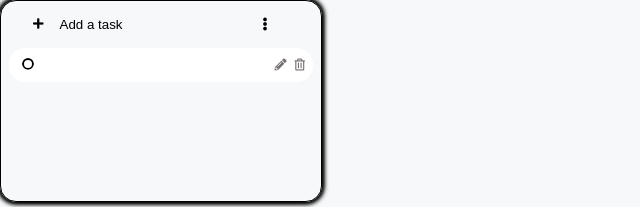
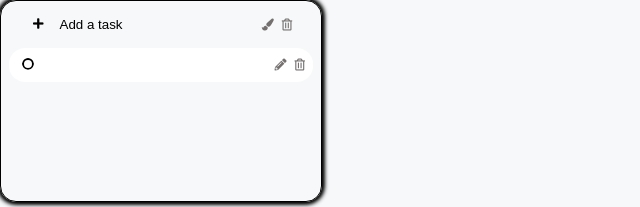
Before and after one commit to hassanelnajjar/Hassan-react-Todo, a React (Create React App) app: page / in a window 1280 px wide. Shown: the top 207 px of the page, without its empty margins (0-640 px from the left). Built offline with nearby package versions, Linux system fonts and the light colour scheme.

Commit message:
fix-List-componenet relates #7

```diff
--- a/src/Component/List/index.js
+++ b/src/Component/List/index.js
@@ -2,7 +2,12 @@ import React from 'react';
 import Task from '../Task';
 import './style.css';
 export default function List(props) {
-	const { handleAddList, handleOptions, ...TaskProps } = props;
+	const {
+		handleAddList,
+		handleDeleteList,
+		handleChangeListColor,
+		...TaskProps
+	} = props;
 	// onClick on list-add-task-button-div just change display to none
 	return (
 		<div className='List-div'>
@@ -22,8 +27,14 @@ export default function List(props) {
 					onChange={handleAddList}
 					// placeholder='new task'
 				/>
-				<button className='List-Options' onClick={handleOptions}>
-					<i class='fas fa-ellipsis-v'></i>
+				<button
+					className='List-Change-Color-Button'
+					onClick={handleChangeListColor}
+				>
+					<i class='fas fa-paint-brush'></i>
+				</button>
+				<button className='List-Delete-Button' onClick={handleDeleteList}>
+					<i className='far fa-trash-alt'></i>
 				</button>
 			</div>
 			<div className='List-Tasks-Container'>
--- a/src/Component/List/style.css
+++ b/src/Component/List/style.css
@@ -20,7 +20,7 @@
 
 .List-AddTask-Button-Div {
 	display: flex;
-	width: 100%;
+	width: 70%;
 	justify-content: flex-start;
 	gap: 1rem;
 	cursor: pointer;
@@ -79,14 +79,6 @@
 	border: none;
 }
 
-.List-Options {
-	background-color: transparent;
-	border: none;
-	outline: none;
-	cursor: pointer;
-	padding-right: 1rem;
-	z-index: 100;
-}
 .List-Tasks-Container {
 	width: 90%;
 	display: flex;
@@ -95,3 +87,24 @@
 	justify-content: center;
 	gap: 0.5rem;
 }
+
+.List-Change-Color-Button,
+.List-Delete-Button {
+	margin-left: 0.5rem;
+	background-color: transparent;
+	border: none;
+	outline: none;
+	cursor: pointer;
+	font-size: 12px;
+	position: relative;
+	transition: color 1s;
+	color: rgb(117, 112, 112);
+}
+
+.List-Change-Color-Button:hover {
+	color: rgba(243, 166, 50, 0.9);
+}
+
+.List-Delete-Button:hover {
+	color: rgb(255, 0, 0, 0.9);
+}
```
Also changed, not shown: 1 other file (tests, documents, lock files or other folders).
